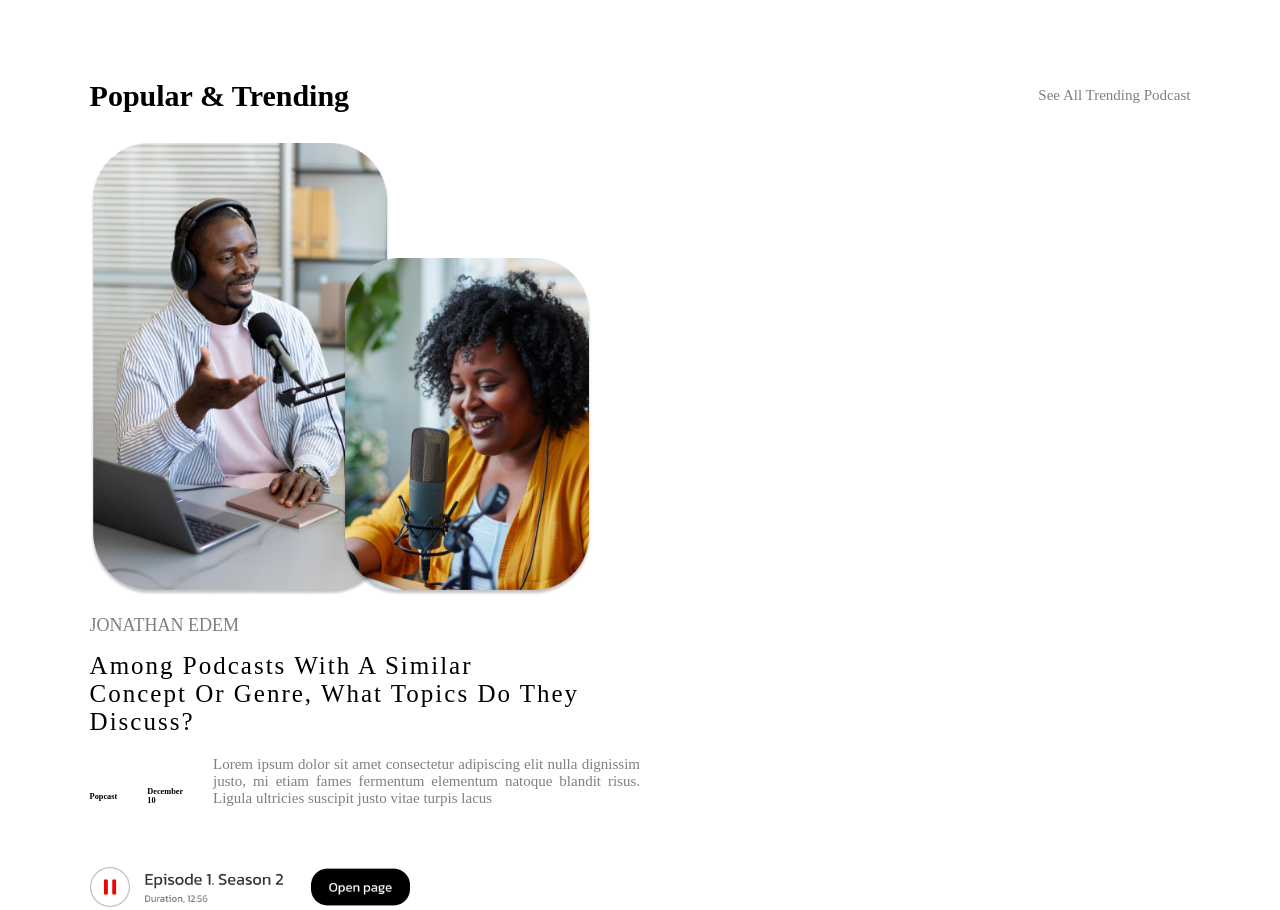
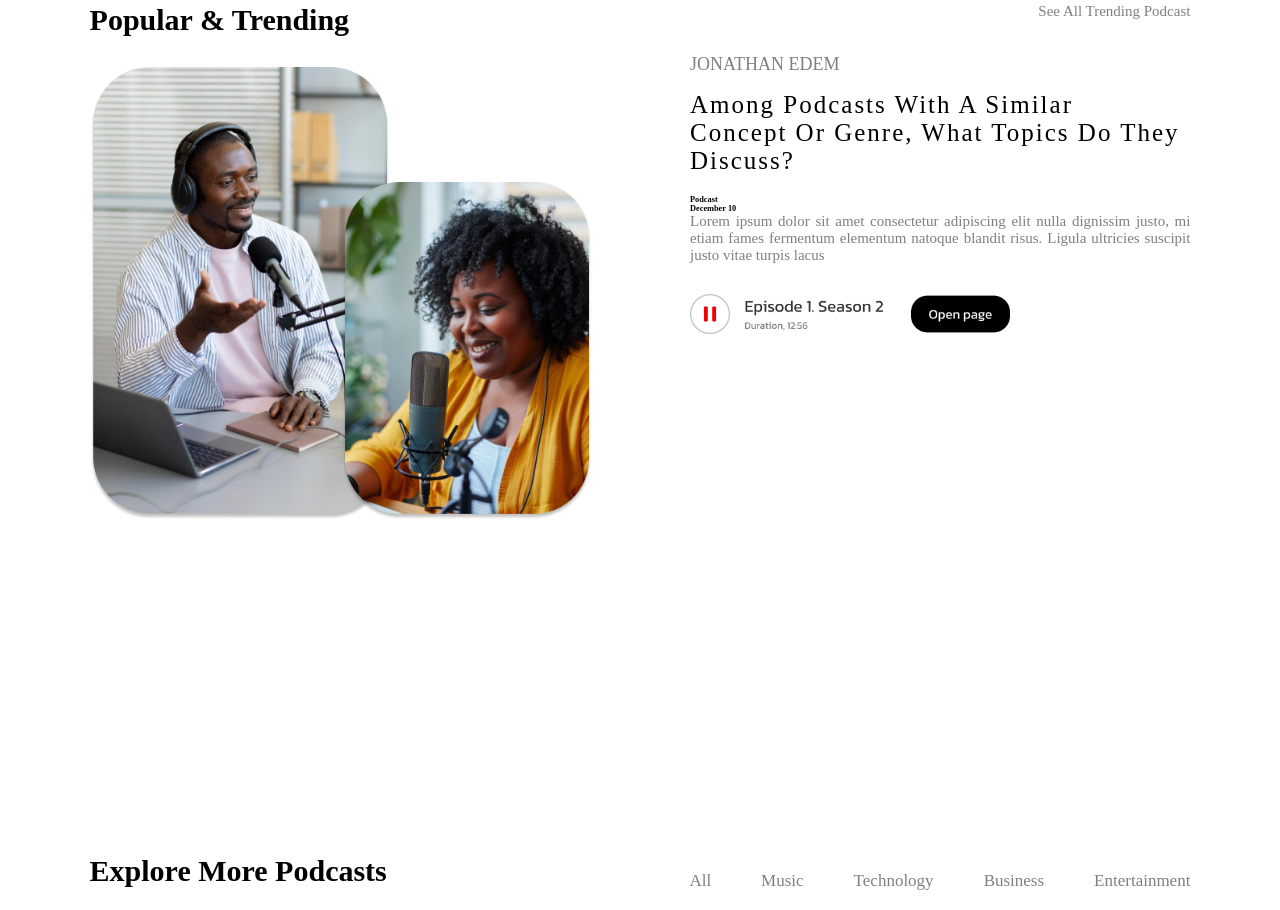
Before and after one commit to Jonselorm/Popcast, a plain HTML site: page index.html in a window 1280 px wide. Shown: the part 967-1877 px from the top of the page. Drawn offline with Linux system fonts and the light colour scheme.

Commit message:
changes made

```diff
--- a/index.html
+++ b/index.html
@@ -42,7 +42,9 @@
       <img src="./Image/Ellipse 2.png" alt="" class="Img-1">
       <img src="./Image/Ellipse 3.png" alt="" class="Img-2">
       <img src="./Image/Ellipse 4.png" alt="" class="Img-3">
-      <div class="Img-4"><P> 100k+</P></div>
+      <div class="Img-4">
+        <P> 100k+</P>
+      </div>
       <p class="word">Worldwide listeners</p>
     </div>
 
@@ -52,12 +54,13 @@
   </section>
   <!--home section ends here-->
   <!--trending starts here-->
+
   <section class="trending">
-    <div class="trending-top">
+    <div class="top">
       <h1>Popular & Trending</h1>
       <p>See All Trending Podcast</p>
     </div>
-
+    <div class="hero">
       <div class="trending-left">
         <img src="./Image/Rectangle 8.png" alt="man">
         <img src="./Image/Rectangle 9.png" alt="woman" class="woman">
@@ -70,8 +73,11 @@
           Discuss?
         </h3>
         <div class="row">
-        <h5>Popcast</h5>
+          <div class="flex">
+            <h5>Podcast</h5>
             <h5>December 10</h5>
+
+          </div>
           <p class="lorem">
             Lorem ipsum dolor sit amet consectetur adipiscing elit nulla
             dignissim justo, mi etiam fames fermentum elementum natoque blandit
@@ -82,13 +88,15 @@
           <img src="./Image/Frame 27 (1).png" alt="">
         </div>
       </div>
+    </div>
   </section>
   <!--trending ends here-->
 
   <!--explore starts here-->
   <section class="explore">
     <div class="explore-top">
-      <h1>Explore More Podcasts</h1>  <div class="explore-tabs">
+      <h1>Explore More Podcasts</h1>
+      <div class="explore-tabs">
         <a href="#">All</a>
         <a href="#">Music</a>
         <a href="#">Technology</a>
@@ -101,7 +109,7 @@
     <div class="explore-contents">
       <div class="explore-side-1">
         <div class="explore-card">
-            <img src="./Image/Rectangle 29.png"alt="" class="card-image" />
+          <img src="./Image/Rectangle 29.png" alt="" class="card-image" />
           <div class="explore-text">
             <h3>The design principles</h3>
             <p>Episode 1 . Season 2</p>
@@ -155,7 +163,7 @@
         </div>
 
         <div class="explore-card">
-            <img src="./Image/Rectangle 29.png"alt="" class="card-image" />
+          <img src="./Image/Rectangle 29.png" alt="" class="card-image" />
           <div class="explore-text">
             <h3>The design principles</h3>
             <p>Episode 1 . Season 2</p>
@@ -168,7 +176,7 @@
         </div>
 
         <div class="explore-card">
-            <img src="./Image/Rectangle 29.png" alt="" class="card-image"/>
+          <img src="./Image/Rectangle 29.png" alt="" class="card-image" />
           <div class="explore-text">
             <h3>The design principles</h3>
             <p>Episode 1 . Season 2</p>
@@ -268,7 +276,7 @@
         </p>
 
         <div class="card-bottom">
-          <img src="./Image/Ellipse 13.png"  alt="" />
+          <img src="./Image/Ellipse 13.png" alt="" />
           <div class="card-name">
             <h3>Cassandra</h3>
             <p>Digital Marketer</p>
--- a/style.css
+++ b/style.css
@@ -179,20 +179,34 @@ section {
 
 
 /* trending starts here  */
+
+.top{
+  display: flex;
+  justify-content: space-between;
+  margin-top: 3rem;
+
+}
+
+.top h1{
+font-size: 3rem;
+}
+
+.top p {
+  font-size: 1.5rem;
+  color: #00000080;
+  cursor: pointer;
+}
+
+
+.hero {
+  display: flex;
+}
+
 .trending-top {
   display: flex;
   align-items: center;
   justify-content: space-between;
   margin-top: 10.6rem;
-}
-
-.trending-top h1 {
-  font-size: 3rem;
-}
-
-.trending-top p {
-  font-size: 1.5rem;
-  color: #00000080;
 }
 
 .trending-left {
@@ -202,6 +216,7 @@ section {
 
 .trending-left img {
   width: 30rem;
+
 }
 
 .trending-left .woman {
@@ -229,12 +244,13 @@ section {
   margin-bottom: 2rem;
 }
 
-.trending-right .row{
+.trending-right .row .flex h5{
   display: flex;
-  align-items: center;
+  flex-direction: row;
+  justify-content: space-between;
   gap: 3rem;
-  margin-bottom: 3rem;
-
+   /* position: relative; */
+  /* top: -00px; */
 }
 
 
```
Lines whose indentation alone changed are shown as unchanged.
